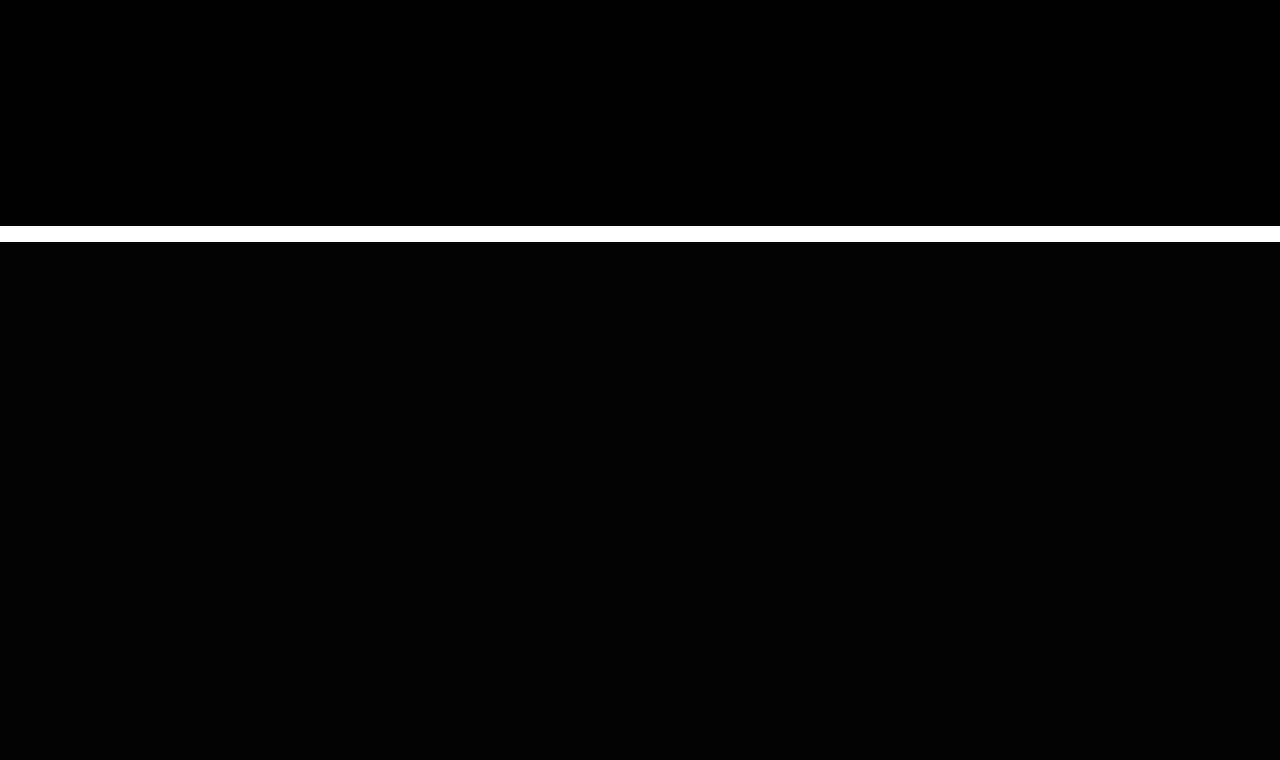
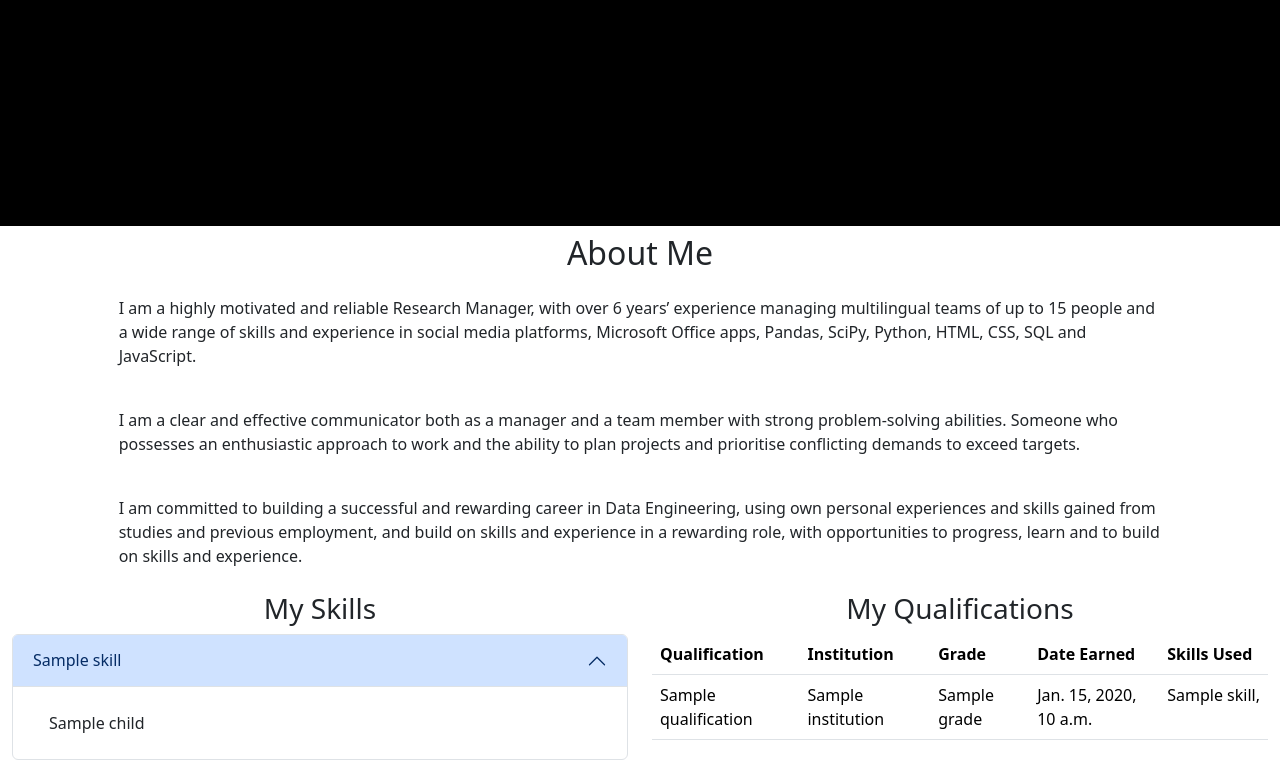
Before and after one commit to charliemarshall1996/portfolio-website, a Django app: template portfolio/core/templates/core/home.html in a window 1280 px wide. Shown: the part 558-1318 px from the top of the page. Before the commit the page ends 800 px from the top, so only its background shows below. Run offline with Django 3.2, Linux system fonts and the light colour scheme; the template is opened without the code that fills it: most values are stand-ins (such as "Sample title", 1, 10 or a date in 2020).

Commit message:
created about section

```diff
--- a/portfolio/core/templates/core/home.html
+++ b/portfolio/core/templates/core/home.html
@@ -34,6 +34,92 @@
     </div>
 </div>
 
+<div class="container-fluid">
+    <div class="row text-center py-2">
+        <div class="col">
+            <h2>About Me</h2>
+        </div>
+    </div>
+    <div class="row py-2">
+        <div class="col-1">
+        </div>
+        <div class="col">
+            <p>I am a highly motivated and reliable Research Manager, with over 6 years’ experience managing multilingual teams of up to 15 people and a wide range of skills and experience in social media platforms, Microsoft Office apps, Pandas, SciPy, Python, HTML, CSS, SQL and JavaScript.
+            </p>
+            <br>
+            <p>
+                I am a clear and effective communicator both as a manager and a team member with strong problem-solving abilities. Someone who possesses an enthusiastic approach to work and the ability to plan projects and prioritise conflicting demands to exceed targets.
+            </p>
+            <br>
+            <p>
+                I am committed to building a successful and rewarding career in Data Engineering, using own personal experiences and skills gained from studies and previous employment, and build on skills and experience in a rewarding role, with opportunities to progress, learn and to build on skills and experience.
+            </p>
+        </div>
+        <div class="col-1">
+        </div>
+    </div>
+    <div class="row text-center">
+        <div class="col">
+            <h3>My Skills</h3>
+        </div>
+        <div class="col">
+            <h3>My Qualifications</h3>
+        </div>
+    </div>
+    <div class="row">
+        <div class="col">
+            <div class="accordion" id="skillsAccordion">
+                {% for skill in skills %}
+                    {% if not skill.parent %}
+                        <div class="accordion-item">
+                            <h4 class="accordion-header">
+                                <button class="accordion-button" type="button" data-bs-toggle="collapse" data-bs-target="#collapse{{ skill.id }}" aria-expanded="true" aria-controls="collapse{{ skill.id }}">
+                                    {{ skill.name }}
+                                </button>
+                            </h4>
+                            <div id="collapse{{ skill.id }}" class="accordion-collapse collapse show" aria-labelledby="heading{{ skill.id }}" data-bs-parent="#skillsAccordion">
+                                <div class="accordion-body">
+                                    <div class="list-group list-group-flush">
+                                        {% for child in skill.children.all %}
+                                            <div class="list-group-item">
+                                                {{ child.name }}
+                                            </div>
+                                        {% endfor %}
+                                    </div>
+                                </div>
+                            </div>
+                        </div>
+                    {% endif %}
+                {% endfor %}
+            </div>
+        </div>
+        <div class="col">
+            <table class="table">
+                <thead>
+                    <tr>
+                        <th scope="col">Qualification</th>
+                        <th scope="col">Institution</th>
+                        <th scope="col">Grade</th>
+                        <th scope="col">Date Earned</th>
+                        <th scope="col">Skills Used</th>
+                    </tr>
+                </thead>
+                <tbody>
+                    {% for qualification in qualifications %}
+                        <tr>
+                            <td>{{ qualification.name }}</td>
+                            <td>{{ qualification.institution }}</td>
+                            <td>{{ qualification.grade }}</td>
+                            <td>{% if qualification.ongoing %}Ongoing{% else %}{{ qualification.date_earned }}{% endif %}</td>
+                            <td class="text-truncate">{% for skill in qualification.skills.all %}{{ skill.name }}, {% endfor %}</td>
+                        </tr>
+                    {% endfor %}
+                </tbody>
+            </table>
+        </div>
+    </div>
+</div>
+
 {% endblock %}
 
 {% block scripts %}
--- a/portfolio/core/views.py
+++ b/portfolio/core/views.py
@@ -6,7 +6,7 @@ from . import models
 
 def home_view(request):
     context = {
-        "qualifications": models.Qualification.objects.all(),
+        "qualifications": models.Qualification.objects.all().order_by("ongoing", "-date_earned"),
         "skills": models.Skill.objects.all(),
     }
     return render(request, "core/home.html", context)
```
